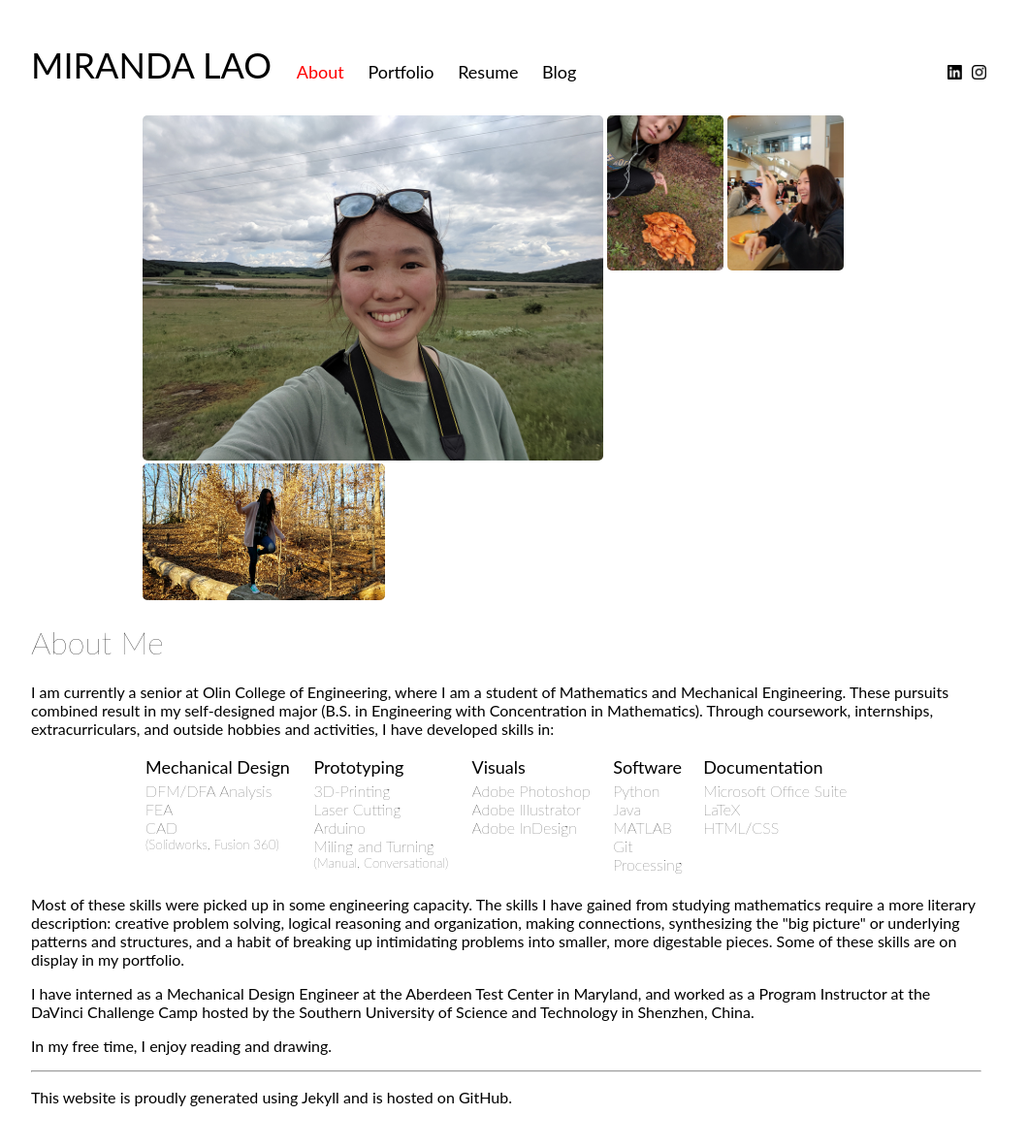
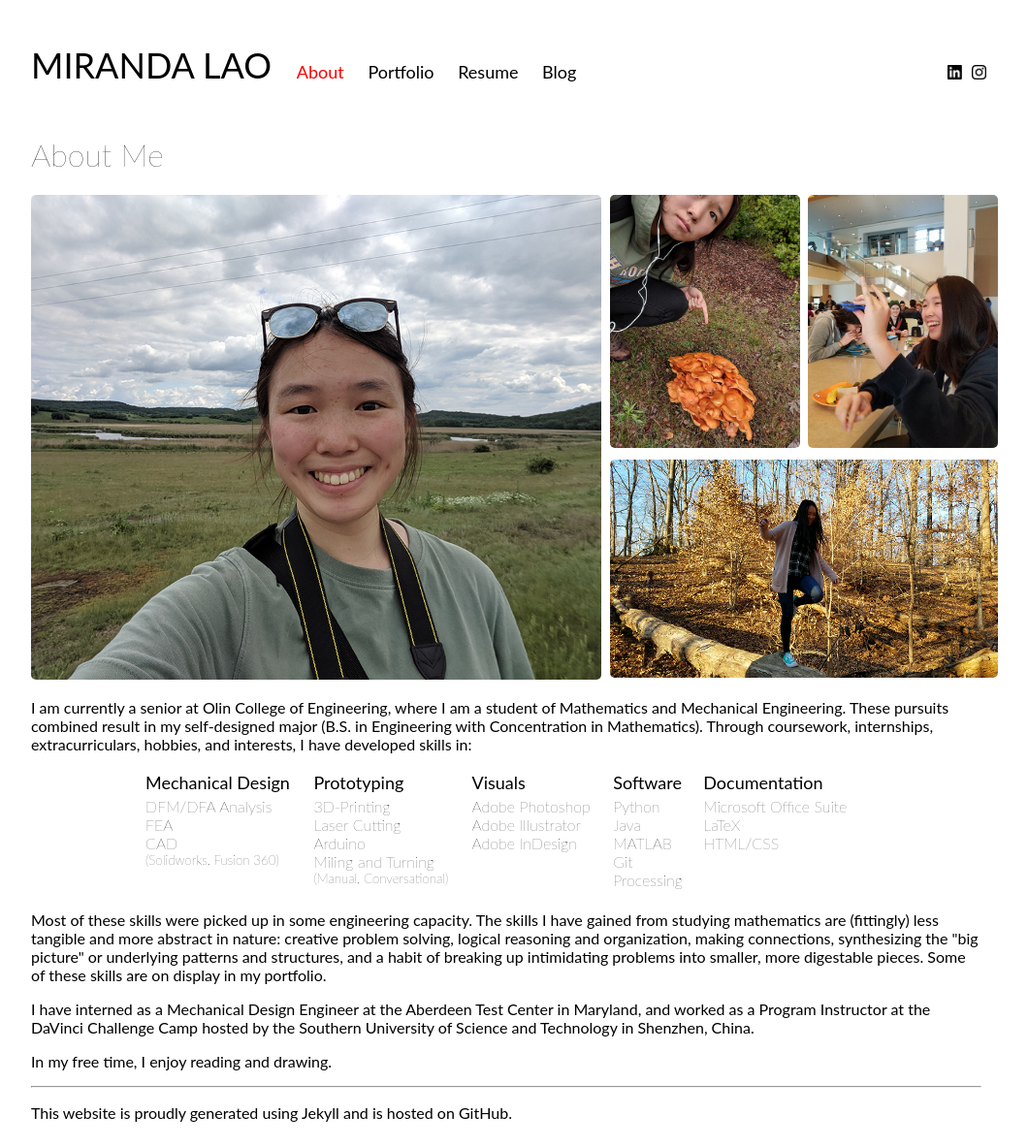
Before and after one commit to acedmonkeys/acedmonkeys.github.io, a Jekyll site: the page built from about.html, in a window 1280 px wide. Shown: the whole page at 97% size, without its empty margins (118-1178 px from the left). Built offline with Jekyll 4.4.1, drawn with Linux system fonts in a browser that asks for light colours.

Commit message:
made about image grid

```diff
--- a/_sass/main.scss
+++ b/_sass/main.scss
@@ -102,6 +102,40 @@ td {
   font-weight: lighter;
 }
 
+.megrid{
+  display: grid;
+  margin: auto;
+  width: 1000px;
+  grid-gap: 5px;
+    grid-template-columns: auto auto auto auto auto;
+}
+
+.me1{
+  grid-column: 1 / 4;
+  grid-row: 1 / 4;
+}
+
+.me{
+  width: 588px;
+  height: 500px;
+  object-fit: cover;
+}
+
+.me2{
+  grid-column: 4;
+  grid-row: 1 / 3;
+}
+
+.me3{
+  grid-column: 5;
+  grid-row: 1 / 3;
+}
+
+.me4{
+  grid-column: 4 / 6;
+  grid-row: 3;
+}
+
 /*MAIN BODY AND TEXT*/
 body {
   margin: auto;
--- a/about.html
+++ b/about.html
@@ -2,14 +2,24 @@
 layout: default
 title: About
 ---
-<div class="oohbaby">
-  <a target="_blank" href="/imgs/me_1.jpg"><img width="475" src="/imgs/me_1.jpg"></a>
-  <a target="_blank" href="/imgs/me_2.jpg"><img width="120" align="top" src="/imgs/me_2.jpg"></a>
-  <a target="_blank" href="/imgs/me_3.png"><img width="120" align="top" src="/imgs/me_3.png"></a>
-  <a target="_blank" href="/imgs/me_4.jpg"><img width="250" src="/imgs/me_4.jpg"></a>
+<h1 class="lightfont"> About Me </h1>
+
+<div class="megrid">
+  <div class="me1">
+    <a target="_blank" href="/imgs/me_1.jpg"><img class="me" src="/imgs/me_1.jpg"></a>
+  </div>
+  <div class="me2">
+    <a target="_blank" href="/imgs/me_2.jpg"><img width="196" src="/imgs/me_2.jpg"></a>
+  </div>
+  <div class="me3">
+    <a target="_blank" href="/imgs/me_3.png"><img width="196" src="/imgs/me_3.png"></a>
+  </div>
+  <div class="me4">
+    <a target="_blank" href="/imgs/me_4.jpg"><img width="400" src="/imgs/me_4.jpg"></a>
+  </div>
 </div>
-<h1 class="lightfont"> About Me </h1>
-<p>I am currently a senior at Olin College of Engineering, where I am a student of Mathematics and Mechanical Engineering. These pursuits combined result in my self-designed major (B.S. in Engineering with Concentration in Mathematics). Through coursework, internships, extracurriculars, and outside hobbies and activities, I have developed skills in:</p>
+
+<p>I am currently a senior at Olin College of Engineering, where I am a student of Mathematics and Mechanical Engineering. These pursuits combined result in my self-designed major (B.S. in Engineering with Concentration in Mathematics). Through coursework, internships, extracurriculars, hobbies, and interests, I have developed skills in:</p>
 <table class="oohbaby">
   <tr>
     <th> Mechanical Design </th>
@@ -26,7 +36,7 @@ title: About
     <td>Microsoft Office Suite<br>LaTeX<br>HTML/CSS</td>
   </tr>
 </table>
-<p> Most of these skills were picked up in some engineering capacity. The skills I have gained from studying mathematics require a more literary description: creative problem solving, logical reasoning and organization, making connections, synthesizing the "big picture" or underlying patterns and structures, and a habit of breaking up intimidating problems into smaller, more digestable pieces. Some of these skills are on display in my <a href="portfolio.html">portfolio</a>.
+<p> Most of these skills were picked up in some engineering capacity. The skills I have gained from studying mathematics are (fittingly) less tangible and more abstract in nature: creative problem solving, logical reasoning and organization, making connections, synthesizing the "big picture" or underlying patterns and structures, and a habit of breaking up intimidating problems into smaller, more digestable pieces. Some of these skills are on display in my <a href="portfolio.html">portfolio</a>.
 <p> I have interned as a Mechanical Design Engineer at the Aberdeen Test Center in Maryland, and worked as a Program Instructor at the DaVinci Challenge Camp hosted by the Southern University of Science and Technology in Shenzhen, China. </p>
 <p> In my free time, I enjoy reading and drawing. </p>
 <hr>
```
